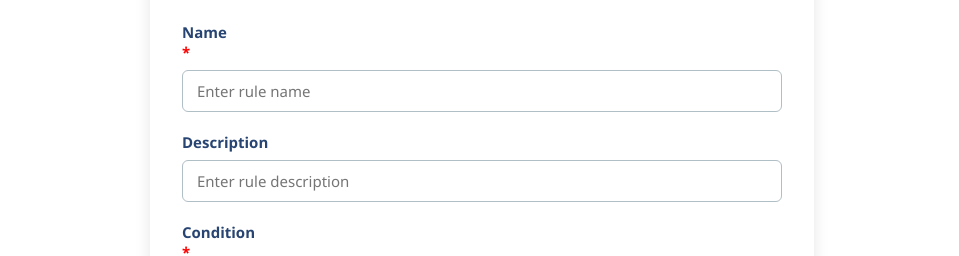
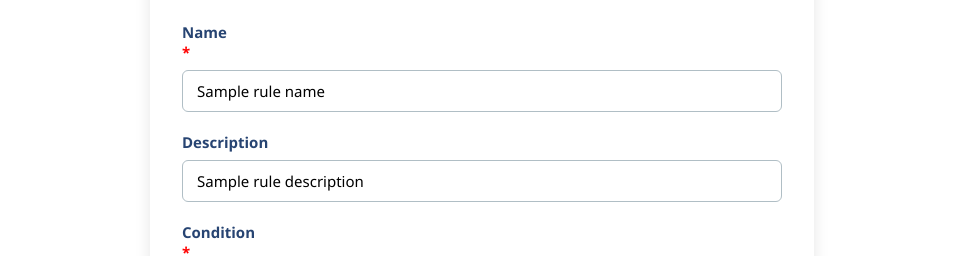
Before and after one commit to SparshMaheshwari16/transaction-monitoring-frontend, a React (Create React App) app: page /rules/create/2 in a window 1280 px wide. Shown: the part 341-597 px from the top of the page, without its empty margins (158-1117 px from the left). Built offline with nearby package versions, Linux system fonts and the light colour scheme; no server answers.

Commit message:
feat(rule page): udpate useState

```diff
--- a/src/pages/CreateRulePage2.js
+++ b/src/pages/CreateRulePage2.js
@@ -5,10 +5,11 @@ import ConditionBuilder from "../components/ConditionBuilder";
 export default function CreateRulePage2() {
     const [builtCondition, setBuiltCondition] = useState("");
     const [form, setForm] = useState({
-        name: "",
+        name: "Sample rule name",
+        condition: "Sample rule condition",
         flag_level: "Low",
-        risk_increment: "",
-        description: "",
+        risk_increment: "5",
+        description: "Sample rule description"
     });
     const [loading, setLoading] = useState(false);
     const [error, setError] = useState("");
```
